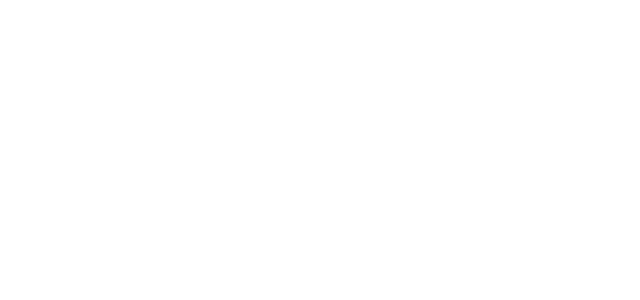
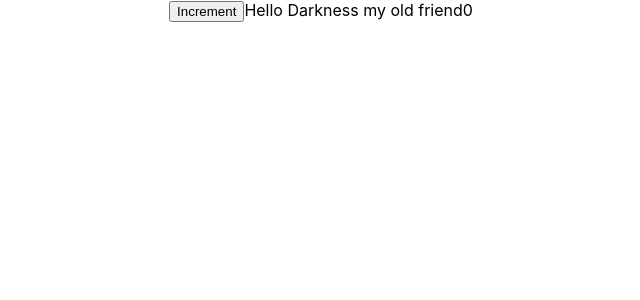
Before and after one commit to berattozgul/react-typescript-demo, a React (Create React App) app: page / in a window 1280 px wide. Shown: the top 300 px of the page, without its empty margins (319-959 px from the left). Built offline with nearby package versions, Linux system fonts and the light colour scheme.

Commit message:
understanding Class Component

```diff
--- a/src/App.tsx
+++ b/src/App.tsx
@@ -3,10 +3,11 @@
 import { Box } from './components/context/Box';
 import { UserContextProvider } from './components/context/UserContext';
 import { User } from './components/context/User';
+import { Counter } from './components/class/Counter';
 function App() {
   return (
     <div className="App">
-
+      <Counter message='Hello Darkness my old friend'/>
     </div>
   );
 }
--- /dev/null
+++ b/src/components/class/Counter.tsx
@@ -0,0 +1,23 @@
+import { Component } from "react";
+type CounterProps = {
+    message: string;
+}
+type CounterState = {
+    count: number;
+}
+export class Counter extends Component<CounterProps, CounterState> {
+    state =
+        { count: 0 };
+
+    handleClick = () => {
+        this.setState((prevState) =>({ count: prevState.count + 1 }));
+    }
+    render() {
+        return (
+            <div>
+                <button onClick={this.handleClick}>Increment</button>
+                {this.props.message}{this.state.count}
+            </div>
+        )
+    }
+}
```
